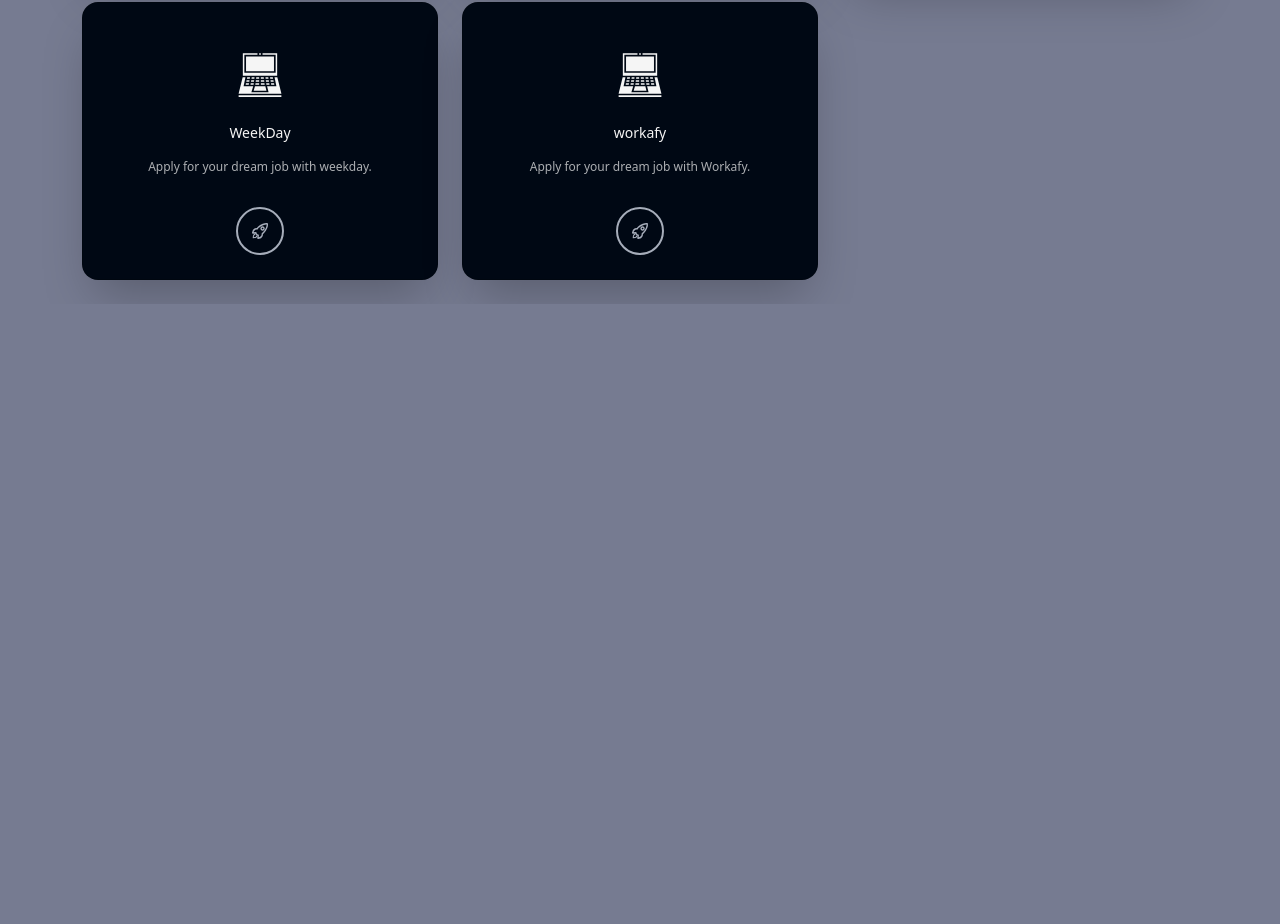
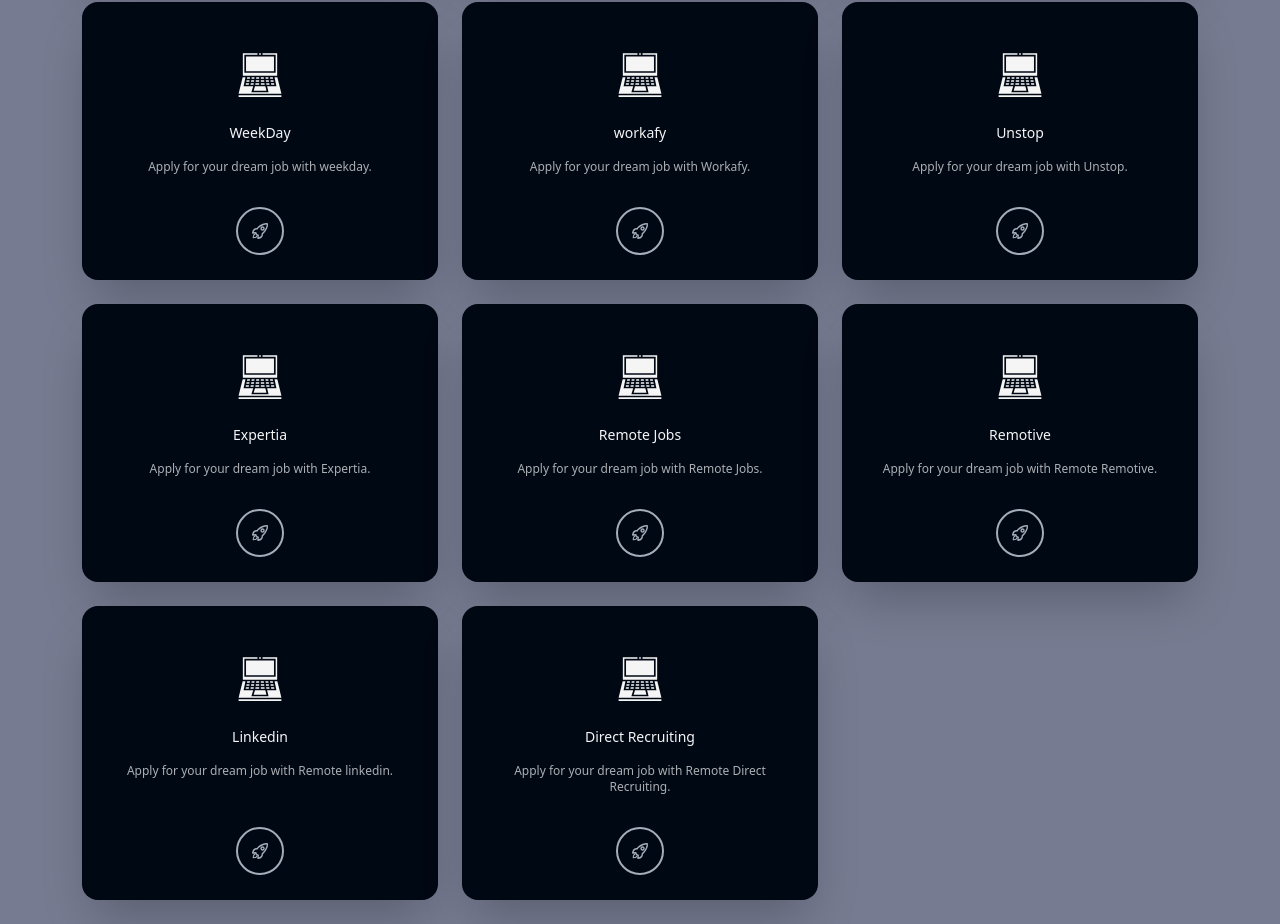
Before and after one commit to anask601/Clickify, a React (Vite) app: page / in a window 1280 px wide. Shown: the part 10418-11342 px from the top of the page. Before the commit the page ends 10722 px from the top, so only its background shows below. Built offline with nearby package versions, Linux system fonts and the light colour scheme.

Commit message:
📝 Added new job links as bookmark

```diff
--- a/src/data/index.tsx
+++ b/src/data/index.tsx
@@ -1344,7 +1344,7 @@
     name: "ResumeWorded",
     key: "resumeworded",
     icon: <GiLaptop size={iconSize} />,
-    description: "Apply for your dream job with ResumeWorded.",
+    description: "Check your ATS resume score with ResumeWorded.",
     url: "https://resumeworded.com/index.php",
     tags: ["job search", "resume score"],
   },
@@ -1372,4 +1372,52 @@
     url: "https://www.workafy.com/login",
     tags: ["job search"],
   },
+  {
+    name: "Unstop",
+    key: "unstop",
+    icon: <GiLaptop size={iconSize} />,
+    description: "Apply for your dream job with Unstop.",
+    url: "https://unstop.com/jobs",
+    tags: ["job search"],
+  },
+  {
+    name: "Expertia",
+    key: "expertia",
+    icon: <GiLaptop size={iconSize} />,
+    description: "Apply for your dream job with Expertia.",
+    url: "https://www.expertia.ai/jobs?utm_source=browse-more-jobs",
+    tags: ["job search"],
+  },
+  {
+    name: "Remote Jobs",
+    key: "remote-jobs",
+    icon: <GiLaptop size={iconSize} />,
+    description: "Apply for your dream job with Remote Jobs.",
+    url: "https://remoteok.com/remote-jobs",
+    tags: ["job search"],
+  },
+  {
+    name: "Remotive",
+    key: "remotive",
+    icon: <GiLaptop size={iconSize} />,
+    description: "Apply for your dream job with Remote Remotive.",
+    url: "https://remotive.com/",
+    tags: ["job search"],
+  },
+  {
+    name: "Linkedin",
+    key: "linkedin",
+    icon: <GiLaptop size={iconSize} />,
+    description: "Apply for your dream job with Remote linkedin.",
+    url: "https://www.linkedin.com/jobs/",
+    tags: ["job search"],
+  },
+  {
+    name: "Direct Recruiting",
+    key: "direct-recurting",
+    icon: <GiLaptop size={iconSize} />,
+    description: "Apply for your dream job with Remote Direct Recruiting.",
+    url: "https://anask601.notion.site/Direct-Recurting-Links-0a654d63084340b99f25112d7da4c0b7",
+    tags: ["job search"],
+  },
 ];
```
